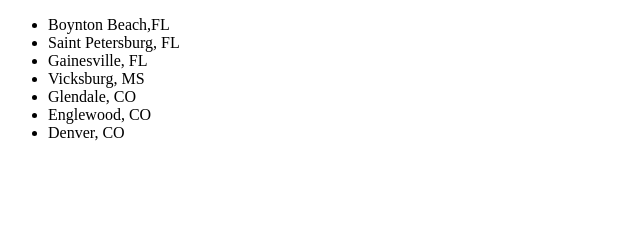
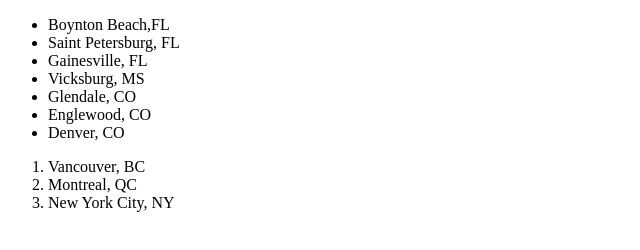
Before and after one commit to maxsands1503/23rd-HTML-Exercises, a plain HTML site: page html-exercise/index.html in a window 1280 px wide. Shown: the whole page, without its empty margins (0-640 px from the left). Drawn offline with Linux system fonts and the light colour scheme.

Commit message:
Ordered List

```diff
--- a/html-exercise/index.html
+++ b/html-exercise/index.html
@@ -11,6 +11,11 @@
     <li>Englewood, CO</li>
     <li>Denver, CO</li>
   </ul>
+  <ol>
+    <li>Vancouver, BC</li>
+    <li>Montreal,  QC</li>
+    <li>New York City, NY</li>
+  </ol>
 
 </body>
 </html
```
